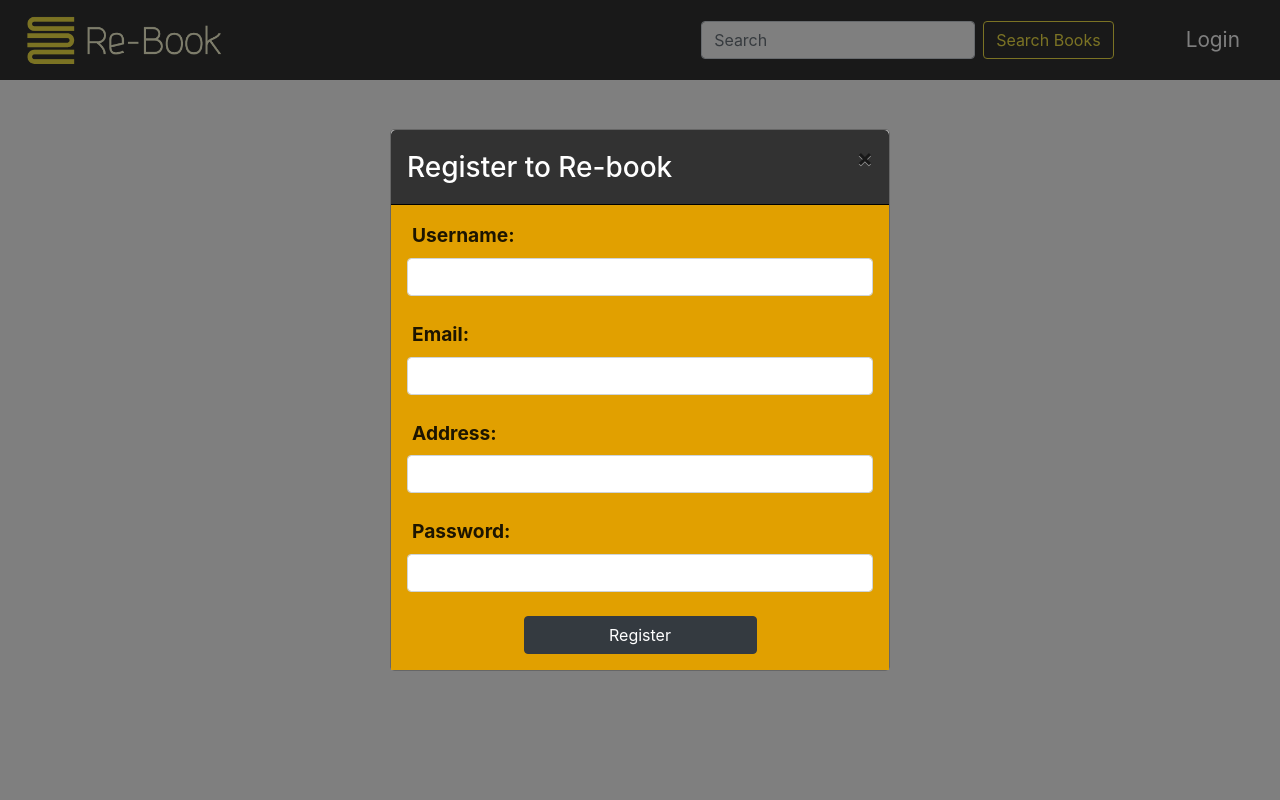
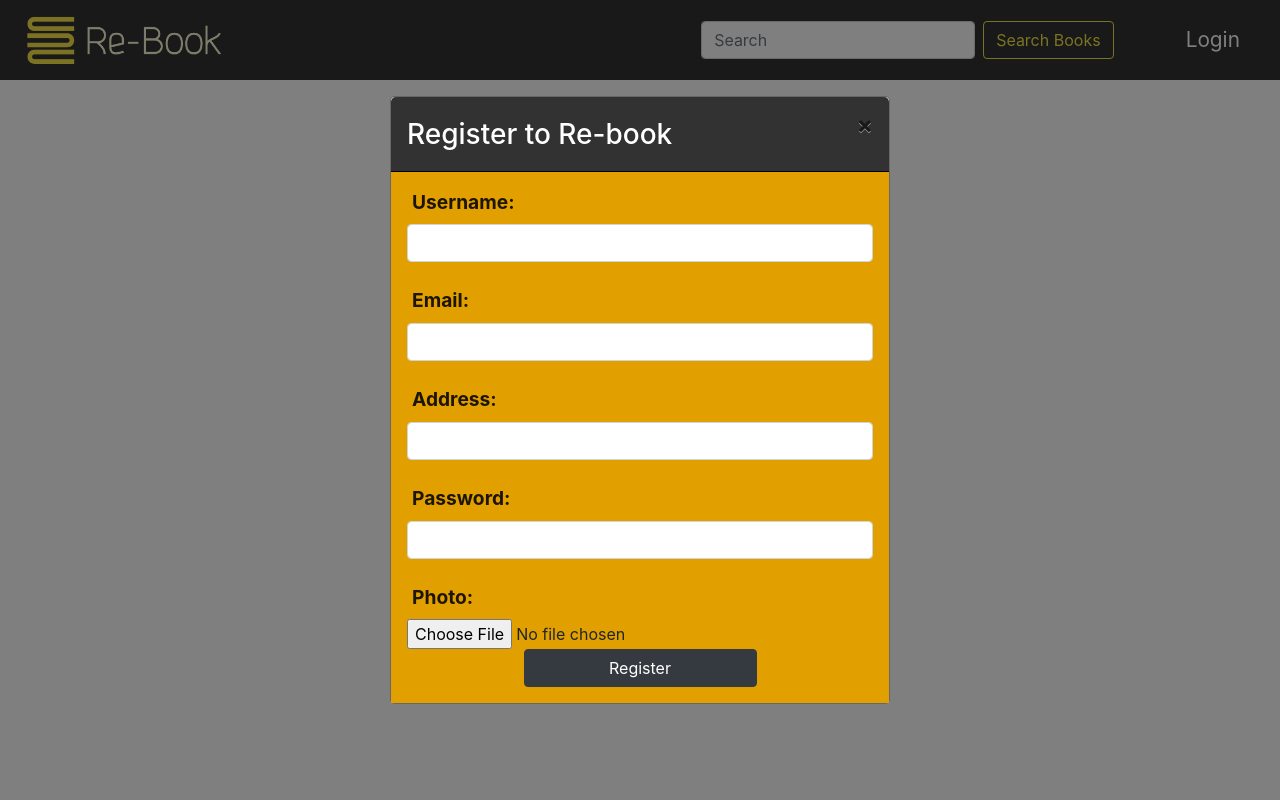
Before and after one commit to ritam96/Re-book, a Django app: page /register in a window 1280 px wide. Run offline with Django 3.2, Linux system fonts and the light colour scheme; some libraries are stand-ins or nearby versions.

Commit message:
added photo in register

```diff
--- a/rebook/templates/login.html
+++ b/rebook/templates/login.html
@@ -62,6 +62,10 @@
                         <br/>
                         <input name="password" type="password" class="form-control">
                         <br />
+                        <label class="loginLabels">Photo:</label>
+                        <br/>
+                        <input name="photo" type="file" class="">
+                        <br />
                         <div class="form-actions">
                             <button type="submit" class="btn btn-dark btn-outline-dark">Register</button>
                         </div>
--- a/rebook/views.py
+++ b/rebook/views.py
@@ -34,7 +34,8 @@ def createAccount(request):
     user = User.objects.create_user(username=request.POST['username'],
                                     email=request.POST['email'],
                                     password=request.POST['password'],
-                                    address=request.POST['address'])
+                                    address=request.POST['address'],
+                                    photo = request.POST['photo'])
     if 'photo' in request.POST.keys():
         user.photo = request.POST['photo']
 
```
Also changed, not shown: db.sqlite3.
